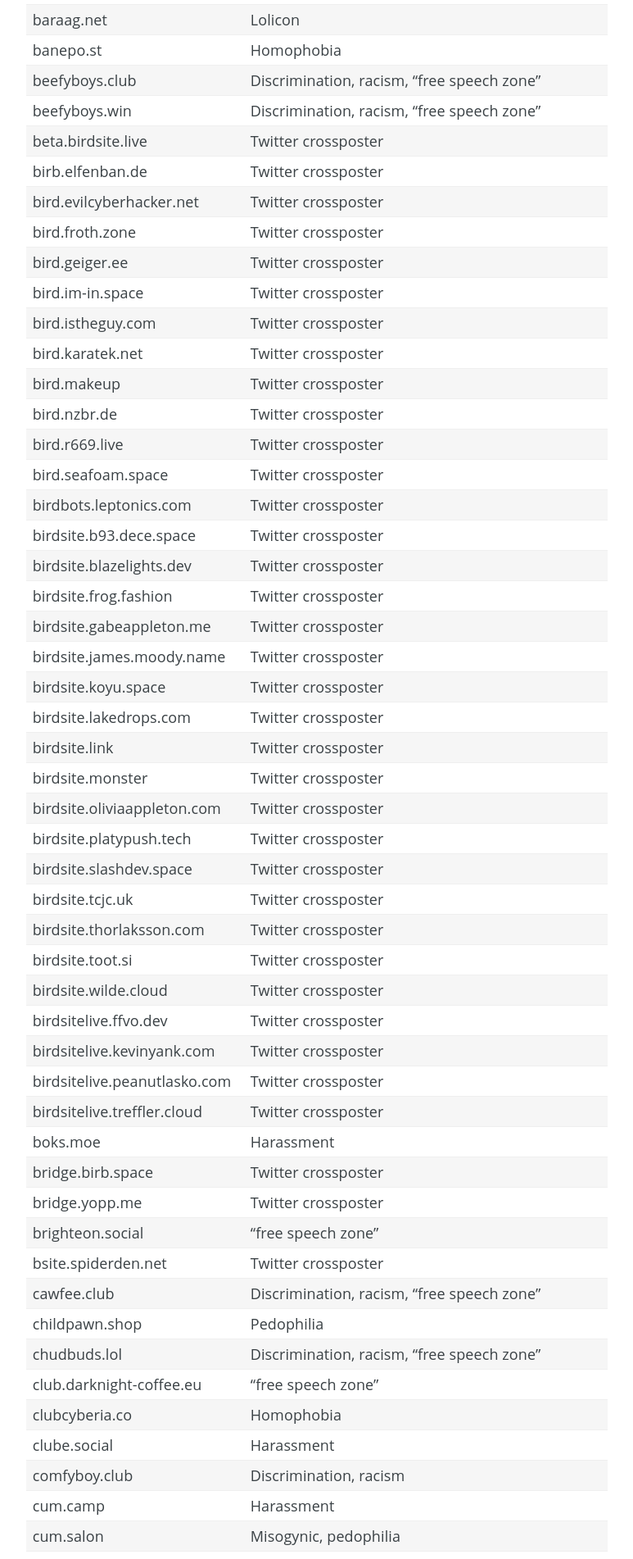
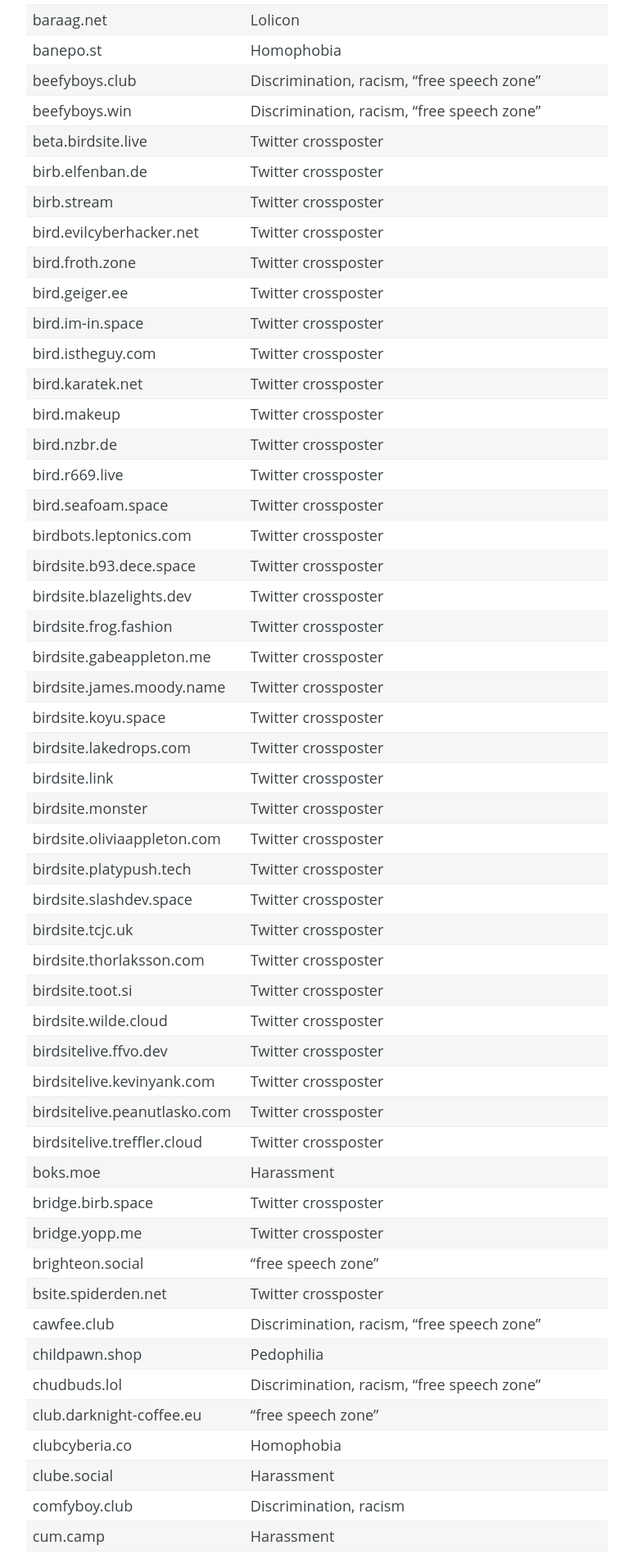
Before and after one commit to chaossocial/meta, a Jekyll site: the page built from federation.md, in a window 1280 px wide. Shown: the part 1519-3421 px from the top of the page at 82% size, without its empty margins (398-1171 px from the left). Built offline with Jekyll 4.4.1, drawn with Linux system fonts in a browser that asks for light colours; some of the changed text lies outside the part shown.

Commit message:
Block birb.stream

```diff
--- a/federation.md
+++ b/federation.md
@@ -54,6 +54,7 @@
 | beefyboys.win               | Discrimination, racism, "free speech zone" |
 | beta.birdsite.live          | Twitter crossposter|
 | birb.elfenban.de            | Twitter crossposter|
+| birb.stream                 | Twitter crossposter|
 | bird.evilcyberhacker.net    | Twitter crossposter|
 | bird.froth.zone             | Twitter crossposter|
 | bird.geiger.ee              | Twitter crossposter|
```
